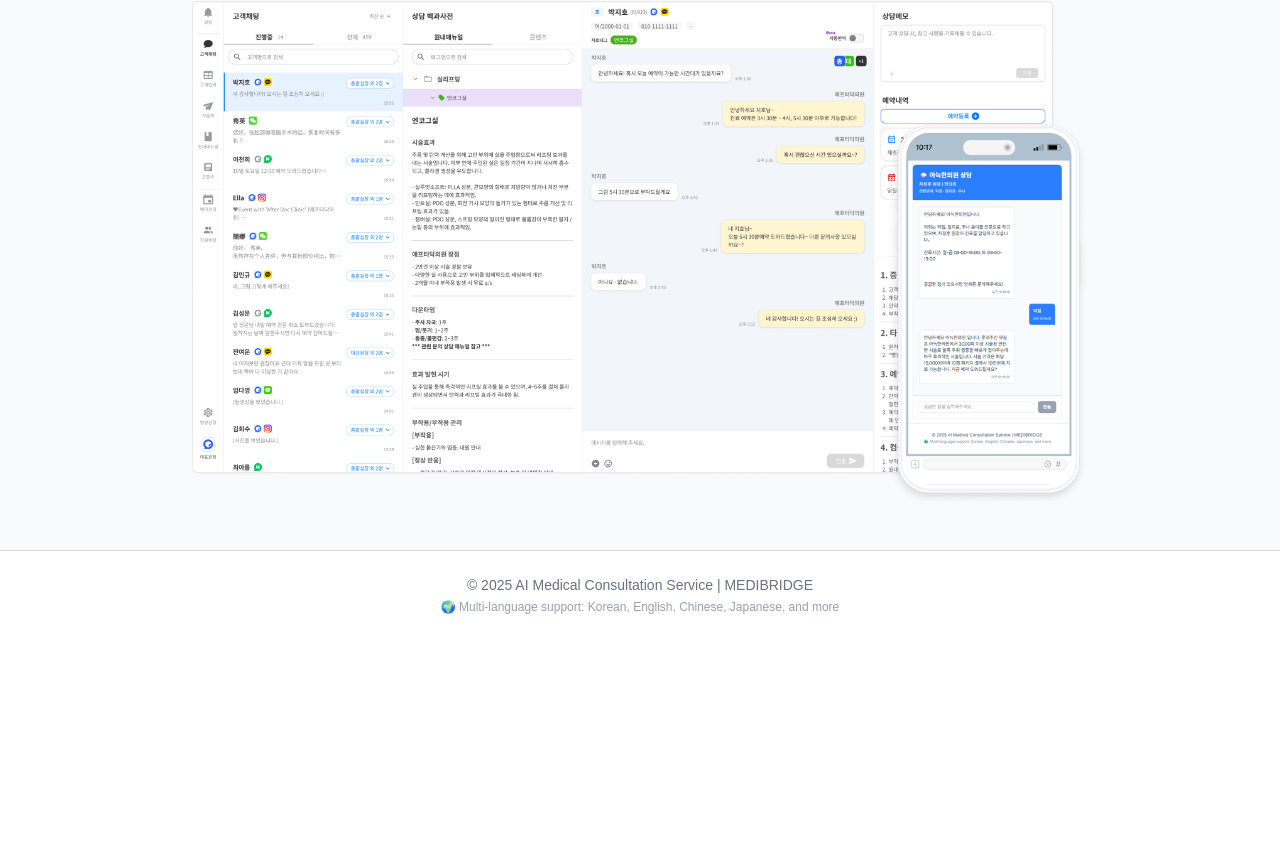
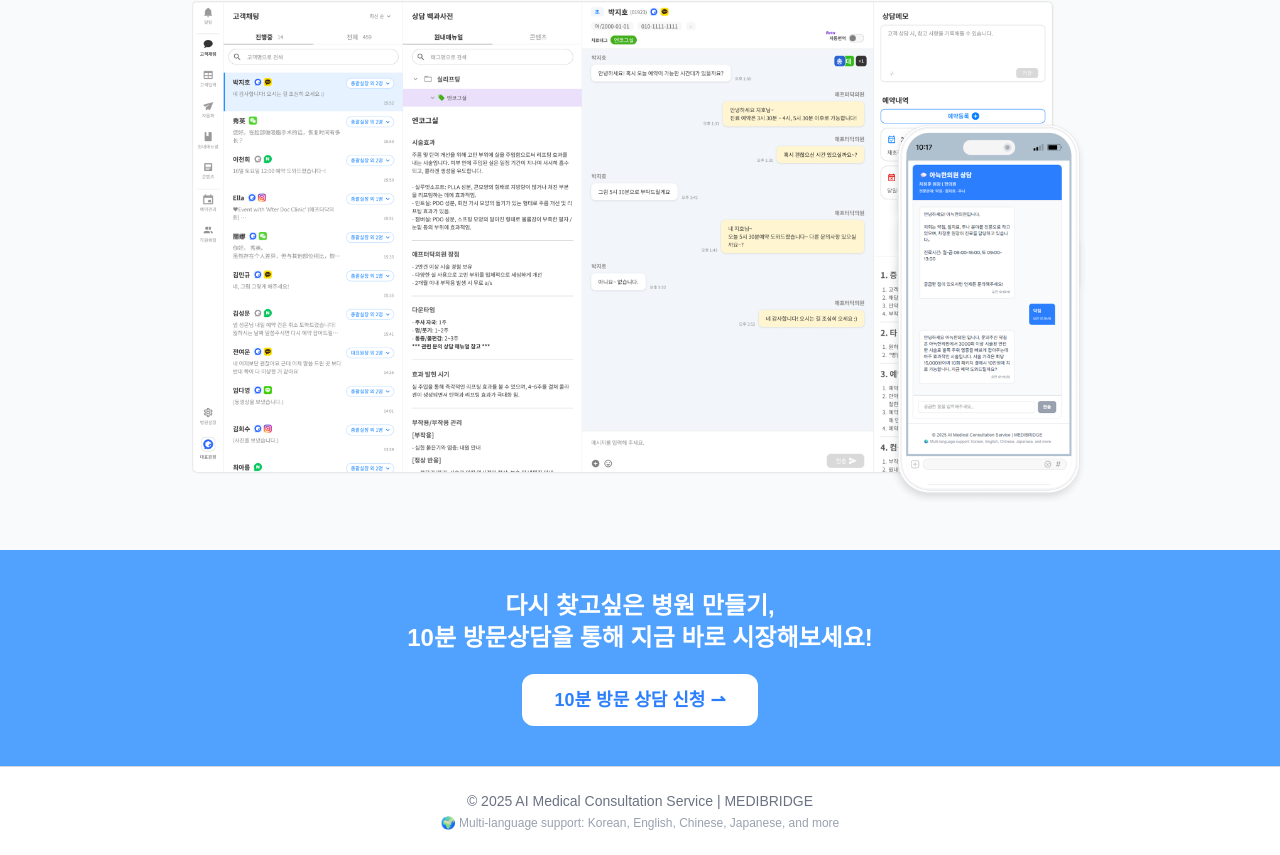
Before and after one commit to hyerin-kang/medibridge, a Next.js app: page / in a window 1280 px wide. Shown: the part 431-1286 px from the top of the page. Before the commit the page ends 1070 px from the top, so only its background shows below. Built offline with nearby package versions, Linux system fonts and the light colour scheme.

Commit message:
상담신청섹션추가

```diff
--- a/app/page.js
+++ b/app/page.js
@@ -8,7 +8,8 @@ import Image from "next/image";
 
 export default function Home() {
   return (
-    <main className="flex flex-col items-center justify-center min-h-screen bg-gray-50 px-6 py-12 gap-8">
+    <main>
+      <div className="flex flex-col items-center justify-center min-h-screen bg-gray-50 px-6 py-12 gap-8">
         {/* 상단 타이틀 */}
         <motion.h1
           initial={{ opacity: 0, y: -30 }}
@@ -16,8 +17,8 @@ export default function Home() {
           transition={{ duration: 0.8 }}
           className="text-4xl sm:text-5xl font-extrabold text-gray-800 text-center"
         >
-        개원 입지 분석 및 <span className="text-blue-500">ALL-IN-ONE</span> 병원
-        마케팅
+          개원 입지 분석 및 <span className="text-blue-500">ALL-IN-ONE</span>{" "}
+          병원 마케팅
         </motion.h1>
 
         {/* 설명 텍스트 */}
@@ -57,10 +58,28 @@ export default function Home() {
           initial={{ opacity: 0, y: 40 }}
           animate={{ opacity: 1, y: 0 }}
           transition={{ duration: 0.8, delay: 0.9 }}
-        className="mt-12 w-full max-w-4xl flex justify-center"
+          className="mt-12 w-full max-w-4xl flex flex-col justify-center"
         >
           <Image src={mainImg} alt="메디브릿지 서비스" className="w-full" />
         </motion.div>
+      </div>
+      <div className="w-full bg-blue-400">
+        <div className="container m-auto flex flex-col items-center text-center p-10 gap-5">
+          <p className="text-white text-2xl font-bold">
+            다시 찾고싶은 병원 만들기,
+            <br />
+            10분 방문상담을 통해 지금 바로 시장해보세요!
+          </p>
+          <Link
+            href="https://www.naver.com"
+            target="_blank"
+            alt="신청 폼 바로가기"
+            className="px-8 py-3 bg-white hover:bg-blue-600 text-blue-500 rounded-xl text-lg font-semibold transition"
+          >
+            10분 방문 상담 신청 &#8640;
+          </Link>
+        </div>
+      </div>
     </main>
   );
 }
```
Lines whose indentation alone changed are shown as unchanged.
